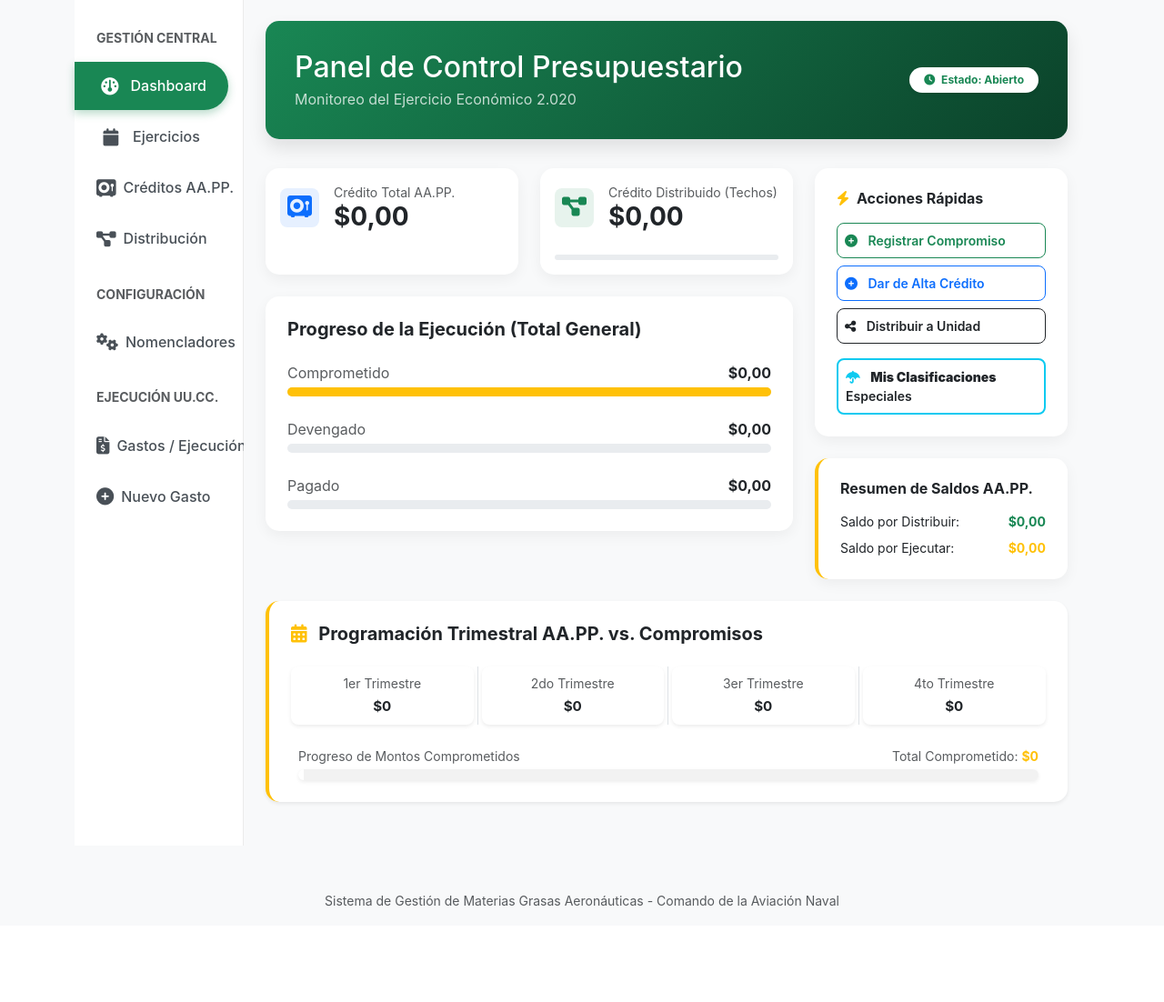
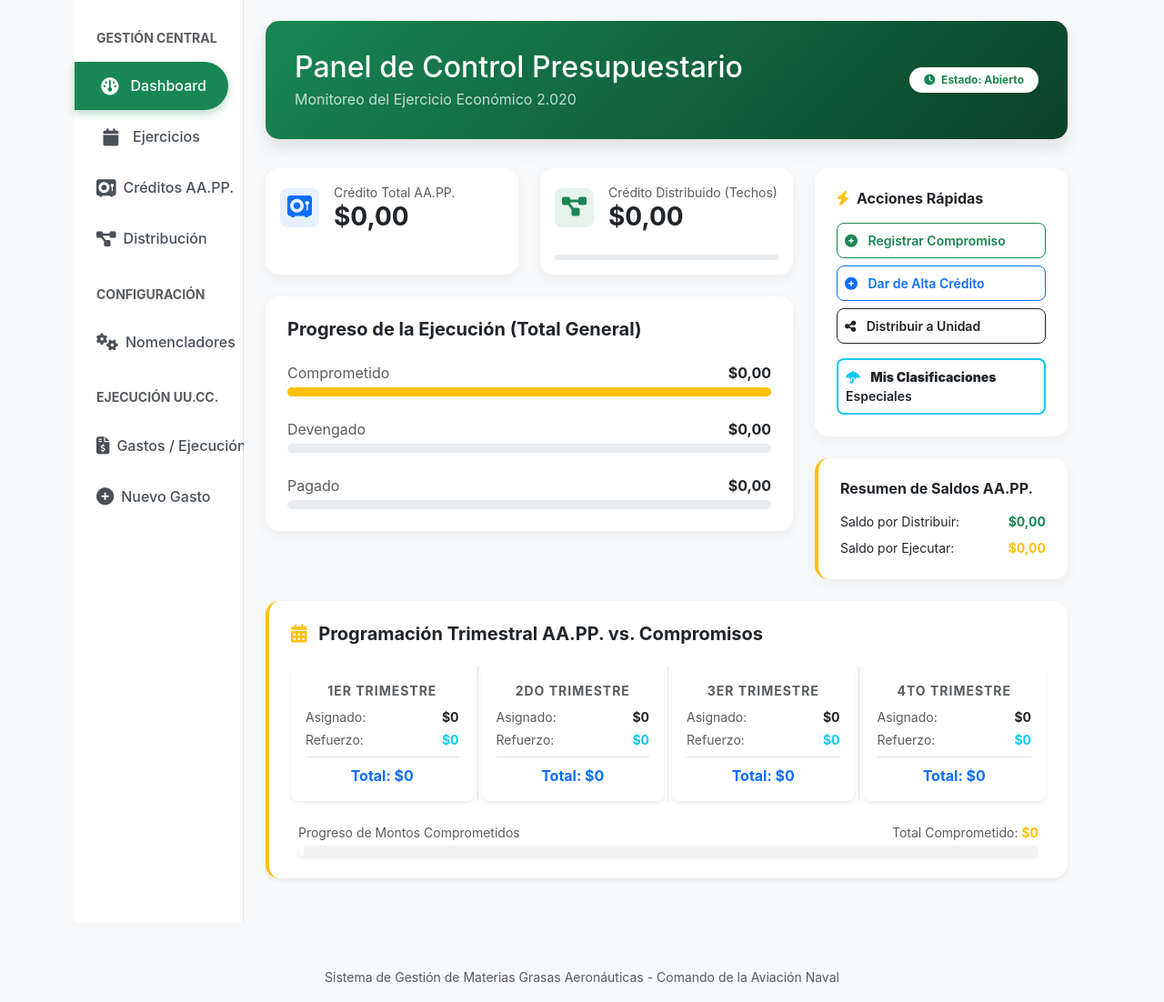
Before and after one commit to Marco24s/Materias-Grasas, a Django app: page /budget/ in a window 1280 px wide. Shown: the part 65-1167 px from the top of the page at 91% size. Before the commit the page ends 1062 px from the top, so only its background shows below. Run offline with Django 5.2, Linux system fonts and the light colour scheme; a user stored in the database is signed in; data comes from the database, SQL or seed files in the repository; tables that the repository leaves empty hold one stand-in row (values such as "Sample post"); some libraries are stand-ins or nearby versions.

Commit message:
29_04_26_1113

```diff
--- a/budget/models.py
+++ b/budget/models.py
@@ -81,7 +81,7 @@ class BudgetClassification(models.Model):
 
 class BudgetCredit(models.Model):
     fiscal_year = models.ForeignKey(BudgetFiscalYear, on_delete=models.PROTECT, related_name="credits", verbose_name="Ejercicio")
-    custom_class = models.ForeignKey(BudgetClassification, on_delete=models.SET_NULL, null=True, blank=True, related_name='credits', verbose_name="Clasificación Especial")
+    custom_classes = models.ManyToManyField(BudgetClassification, blank=True, related_name='credits', verbose_name="Clasificaciones Especiales")
     credit_type = models.ForeignKey(BudgetCreditType, on_delete=models.PROTECT, null=True, blank=True, related_name='credits', verbose_name="Tipo de Crédito")
     ff = models.ForeignKey(BudgetFF, on_delete=models.PROTECT, verbose_name="FF", null=True, blank=True)
     programa = models.ForeignKey(BudgetProg, on_delete=models.PROTECT, verbose_name="Programa", null=True, blank=True)
--- a/budget/templates/budget/classification_assign.html
+++ b/budget/templates/budget/classification_assign.html
@@ -15,10 +15,6 @@
 </div>
 
 <div class="card card-stats p-4">
-    <div class="alert alert-warning mb-4">
-        <i class="fa-solid fa-circle-info me-2"></i><strong>Nota Importante:</strong>
-        Un crédito solo puede pertenecer a UNA clasificación especial a la vez. Si selecciona un crédito que ya pertenece a otra clasificación, este será movido automáticamente a "{{ classification.name }}".
-    </div>
 
     <form method="post" action="">
         {% csrf_token %}
--- a/budget/templates/budget/credit_list.html
+++ b/budget/templates/budget/credit_list.html
@@ -36,11 +36,11 @@
                     </td>
                     <td><span class="fw-bold">{{ credit.subprog.code }}</span></td>
                     <td style="max-width: 200px;">
-                        <div class="text-truncate fw-semibold" title="{{ credit.actividad }}" style="font-size: 0.8rem;">{{ credit.actividad }}</div>
+                        <div class="text-truncate fw-semibold" title="{{ credit.programa.name }}" style="font-size: 0.8rem;">{{ credit.programa.name }}</div>
                         <small class="text-muted" style="font-size: 0.7rem;">{{ credit.ppp_inc.code }} / {{ credit.pp_inc.code }}</small>
                     </td>
                     <td>
-                        <div class="fw-bold text-primary">{{ credit.inc.code|default:"--" }}-{{ credit.ppai.code|default:"000" }}</div>
+                        <div class="fw-bold text-primary">{{ credit.inc.code|default:"--" }}-{{ credit.ppp_inc.code|default:"000" }}</div>
                         <small class="text-muted" style="font-size: 0.7rem;">{{ credit.pre_inc.code|default:"" }}</small>
                     </td>
                     <td class="text-end fw-bold text-dark" style="white-space: nowrap;">
@@ -126,7 +126,7 @@
             <div>
                 <h6 class="fw-bold mb-1">Información Presupuestaria</h6>
                 <p class="small mb-0 opacity-75">
-                    Cada línea representa una asignación específica. La combinación de FF, Subprograma, Actividad, Inciso y Partida Parcial debe ser única según el Clasificador del Gasto.
+                    Cada línea representa una asignación específica. La combinación de FF, Subprograma, Programa, Inciso y Partida Parcial debe ser única según el Clasificador del Gasto.
                 </p>
             </div>
         </div>
--- a/budget/templates/budget/dashboard.html
+++ b/budget/templates/budget/dashboard.html
@@ -179,27 +179,75 @@
             </h5>
             <div class="row text-center g-2 mb-4">
                 <div class="col-6 col-md-3 border-end">
-                    <div class="bg-white rounded-3 p-2 shadow-sm h-100">
-                        <label class="text-muted small d-block mb-1">1er Trimestre</label>
-                        <div class="fw-bold text-dark text-nowrap" style="font-size: 0.95rem;">${{ stats.q1_total|localize }}</div>
+                    <div class="bg-white rounded-3 p-3 shadow-sm h-100 d-flex flex-column justify-content-between">
+                        <label class="text-muted small d-block mb-2 fw-bold text-uppercase" style="letter-spacing: 1px;">1er Trimestre</label>
+                        <div class="mb-2">
+                            <div class="d-flex justify-content-between small mb-1">
+                                <span class="text-muted">Asignado:</span>
+                                <span class="fw-bold">${{ stats.q1_asignacion|localize }}</span>
+                            </div>
+                            <div class="d-flex justify-content-between small">
+                                <span class="text-muted">Refuerzo:</span>
+                                <span class="fw-bold text-info">${{ stats.q1_refuerzo|localize }}</span>
+                            </div>
+                        </div>
+                        <div class="pt-2 border-top mt-auto">
+                            <div class="fw-bold text-primary" style="font-size: 1rem;">Total: ${{ stats.q1_total|localize }}</div>
+                        </div>
                     </div>
                 </div>
                 <div class="col-6 col-md-3 border-end">
-                    <div class="bg-white rounded-3 p-2 shadow-sm h-100">
-                        <label class="text-muted small d-block mb-1">2do Trimestre</label>
-                        <div class="fw-bold text-dark text-nowrap" style="font-size: 0.95rem;">${{ stats.q2_total|localize }}</div>
+                    <div class="bg-white rounded-3 p-3 shadow-sm h-100 d-flex flex-column justify-content-between">
+                        <label class="text-muted small d-block mb-2 fw-bold text-uppercase" style="letter-spacing: 1px;">2do Trimestre</label>
+                        <div class="mb-2">
+                            <div class="d-flex justify-content-between small mb-1">
+                                <span class="text-muted">Asignado:</span>
+                                <span class="fw-bold">${{ stats.q2_asignacion|localize }}</span>
+                            </div>
+                            <div class="d-flex justify-content-between small">
+                                <span class="text-muted">Refuerzo:</span>
+                                <span class="fw-bold text-info">${{ stats.q2_refuerzo|localize }}</span>
+                            </div>
+                        </div>
+                        <div class="pt-2 border-top mt-auto">
+                            <div class="fw-bold text-primary" style="font-size: 1rem;">Total: ${{ stats.q2_total|localize }}</div>
+                        </div>
                     </div>
                 </div>
                 <div class="col-6 col-md-3 border-end">
-                    <div class="bg-white rounded-3 p-2 shadow-sm h-100">
-                        <label class="text-muted small d-block mb-1">3er Trimestre</label>
-                        <div class="fw-bold text-dark text-nowrap" style="font-size: 0.95rem;">${{ stats.q3_total|localize }}</div>
+                    <div class="bg-white rounded-3 p-3 shadow-sm h-100 d-flex flex-column justify-content-between">
+                        <label class="text-muted small d-block mb-2 fw-bold text-uppercase" style="letter-spacing: 1px;">3er Trimestre</label>
+                        <div class="mb-2">
+                            <div class="d-flex justify-content-between small mb-1">
+                                <span class="text-muted">Asignado:</span>
+                                <span class="fw-bold">${{ stats.q3_asignacion|localize }}</span>
+                            </div>
+                            <div class="d-flex justify-content-between small">
+                                <span class="text-muted">Refuerzo:</span>
+                                <span class="fw-bold text-info">${{ stats.q3_refuerzo|localize }}</span>
+                            </div>
+                        </div>
+                        <div class="pt-2 border-top mt-auto">
+                            <div class="fw-bold text-primary" style="font-size: 1rem;">Total: ${{ stats.q3_total|localize }}</div>
+                        </div>
                     </div>
                 </div>
                 <div class="col-6 col-md-3">
-                    <div class="bg-white rounded-3 p-2 shadow-sm h-100">
-                        <label class="text-muted small d-block mb-1">4to Trimestre</label>
-                        <div class="fw-bold text-dark text-nowrap" style="font-size: 0.95rem;">${{ stats.q4_total|localize }}</div>
+                    <div class="bg-white rounded-3 p-3 shadow-sm h-100 d-flex flex-column justify-content-between">
+                        <label class="text-muted small d-block mb-2 fw-bold text-uppercase" style="letter-spacing: 1px;">4to Trimestre</label>
+                        <div class="mb-2">
+                            <div class="d-flex justify-content-between small mb-1">
+                                <span class="text-muted">Asignado:</span>
+                                <span class="fw-bold">${{ stats.q4_asignacion|localize }}</span>
+                            </div>
+                            <div class="d-flex justify-content-between small">
+                                <span class="text-muted">Refuerzo:</span>
+                                <span class="fw-bold text-info">${{ stats.q4_refuerzo|localize }}</span>
+                            </div>
+                        </div>
+                        <div class="pt-2 border-top mt-auto">
+                            <div class="fw-bold text-primary" style="font-size: 1rem;">Total: ${{ stats.q4_total|localize }}</div>
+                        </div>
                     </div>
                 </div>
             </div>
--- a/budget/views.py
+++ b/budget/views.py
@@ -53,11 +53,12 @@ def dashboard(request):
         stats['available_to_allocate'] = stats['total_credit'] - stats['total_allocated']
         stats['available_to_execute'] = stats['total_allocated'] - stats['total_commitment']
 
-        # Agregación por trimestre
-        stats['q1_total'] = credits.aggregate(Sum('q1_amount'))['q1_amount__sum'] or 0
-        stats['q2_total'] = credits.aggregate(Sum('q2_amount'))['q2_amount__sum'] or 0
-        stats['q3_total'] = credits.aggregate(Sum('q3_amount'))['q3_amount__sum'] or 0
-        stats['q4_total'] = credits.aggregate(Sum('q4_amount'))['q4_amount__sum'] or 0
+        # Agregación por trimestre y tipo
+        for q in ['q1', 'q2', 'q3', 'q4']:
+            field = f'{q}_amount'
+            stats[f'{q}_total'] = credits.aggregate(Sum(field))[f'{field}__sum'] or 0
+            stats[f'{q}_asignacion'] = credits.filter(credit_type__code='ASIGNACION').aggregate(Sum(field))[f'{field}__sum'] or 0
+            stats[f'{q}_refuerzo'] = credits.filter(credit_type__code='REFUERZO').aggregate(Sum(field))[f'{field}__sum'] or 0
 
         # Cálculo de anchos para la barra de progreso trimestral (basado en compromisos)
         total_q = stats['total_credit']
@@ -690,15 +691,9 @@ def classification_assign(request, pk):
     if request.method == 'POST':
         form = BudgetClassificationAssignForm(request.POST, classification=c)
         if form.is_valid():
+            # Assign this classification to the selected credits (M2M)
             selected_credits = form.cleaned_data['credits']
-
-            # Remove this classification from any credits that aren't selected anymore
-            c.credits.exclude(id__in=selected_credits).update(custom_class=None)
-
-            # Assing this classification to the selected credits
-            for credit in selected_credits:
-                credit.custom_class = c
-                credit.save(update_fields=['custom_class'])
+            c.credits.set(selected_credits)
 
             messages.success(request, f"Créditos asignados a {c.name}.")
             return redirect('budget:classification_list')
```
Also changed, not shown: budget/forms.py (+6 -1 lines), budget/migrations/0010_remove_budgetcredit_custom_class_and_more.py (added).
